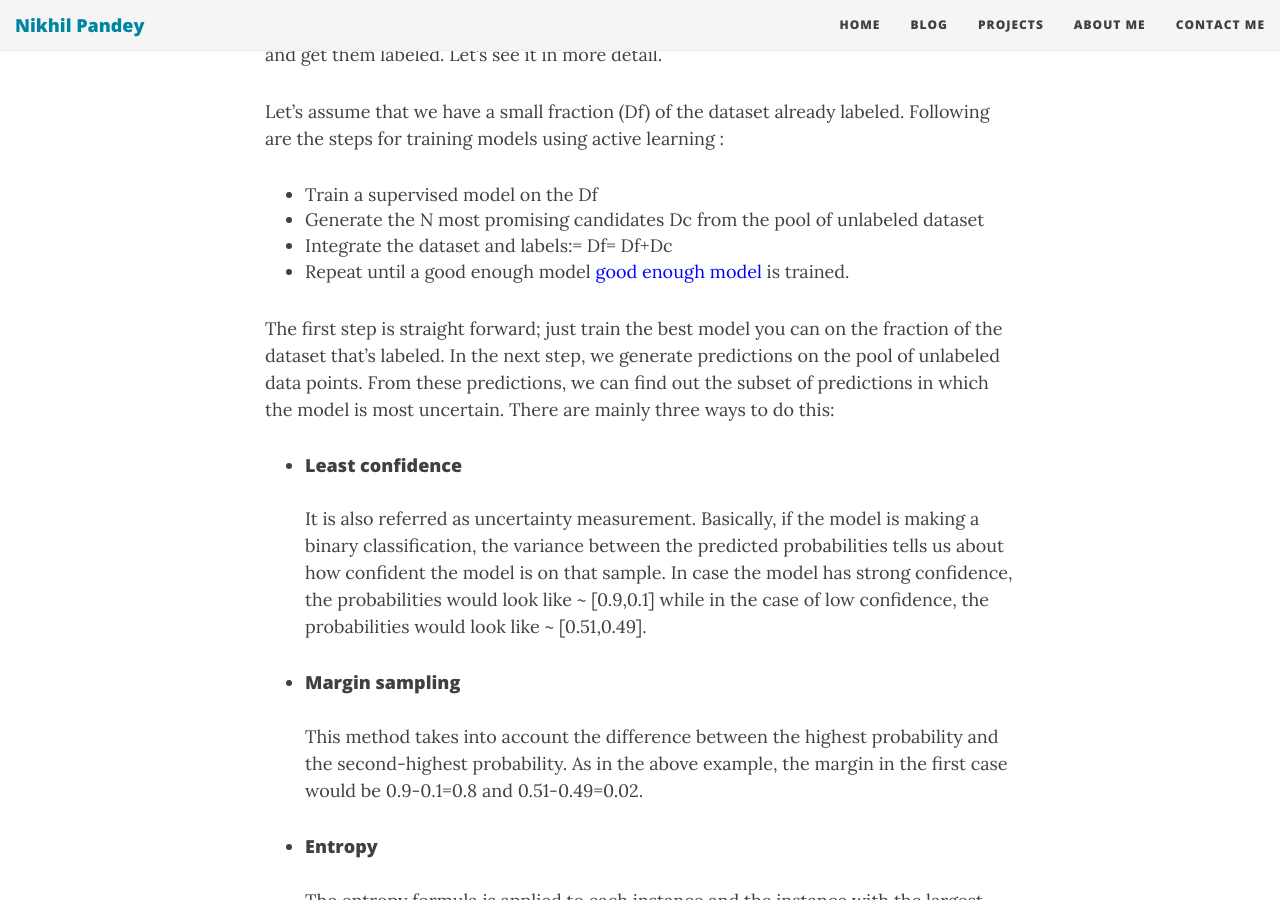
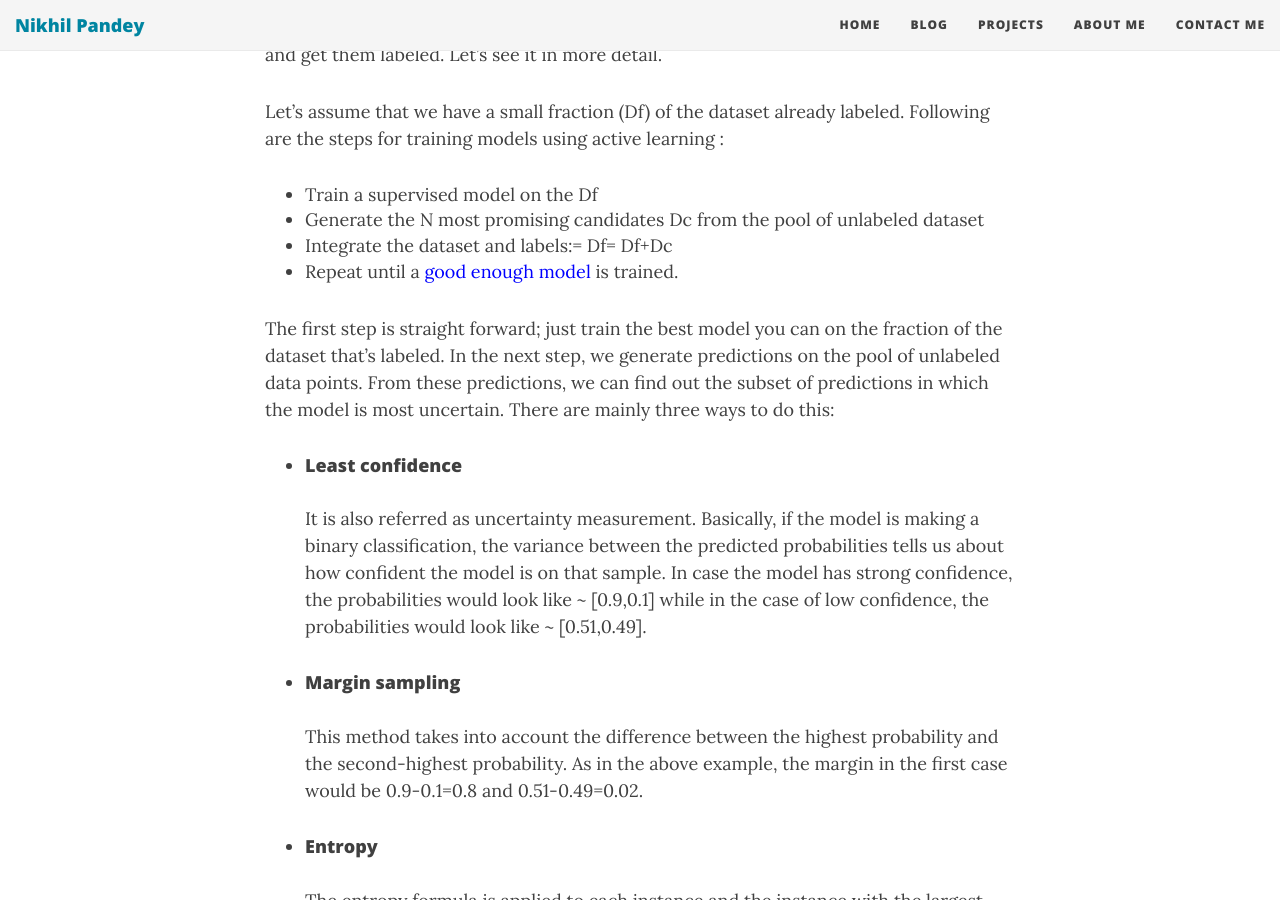
Before and after one commit to notenail/notenail.github.io, a Jekyll site: the page built from _posts/2020-08-29-activelearning.md, in a window 1280 px wide and 900 px high, scrolled down 753 px. Built offline with Jekyll 4.4.1, drawn with Linux system fonts in a browser that asks for light colours; nearby versions of some CDN libraries; comment, search, counter and statistics services are not loaded.

```diff
--- a/_posts/2020-08-29-activelearning.md
+++ b/_posts/2020-08-29-activelearning.md
@@ -22,7 +22,7 @@
  - Train a supervised model on the Df
  - Generate the N most promising candidates Dc from the pool of unlabeled dataset
  - Integrate the dataset and labels:= Df= Df+Dc
- - Repeat until a good enough model <a href="https://machinelearningmastery.com/how-to-know-if-your-machine-learning-model-has-good-performance/" target="_blank" rel="noopener noreferrer" style="color:blue">good enough model</a> is trained.
+ - Repeat until a  <a href="https://machinelearningmastery.com/how-to-know-if-your-machine-learning-model-has-good-performance/" target="_blank" rel="noopener noreferrer" style="color:blue">good enough model</a> is trained.
 
 
 
```
